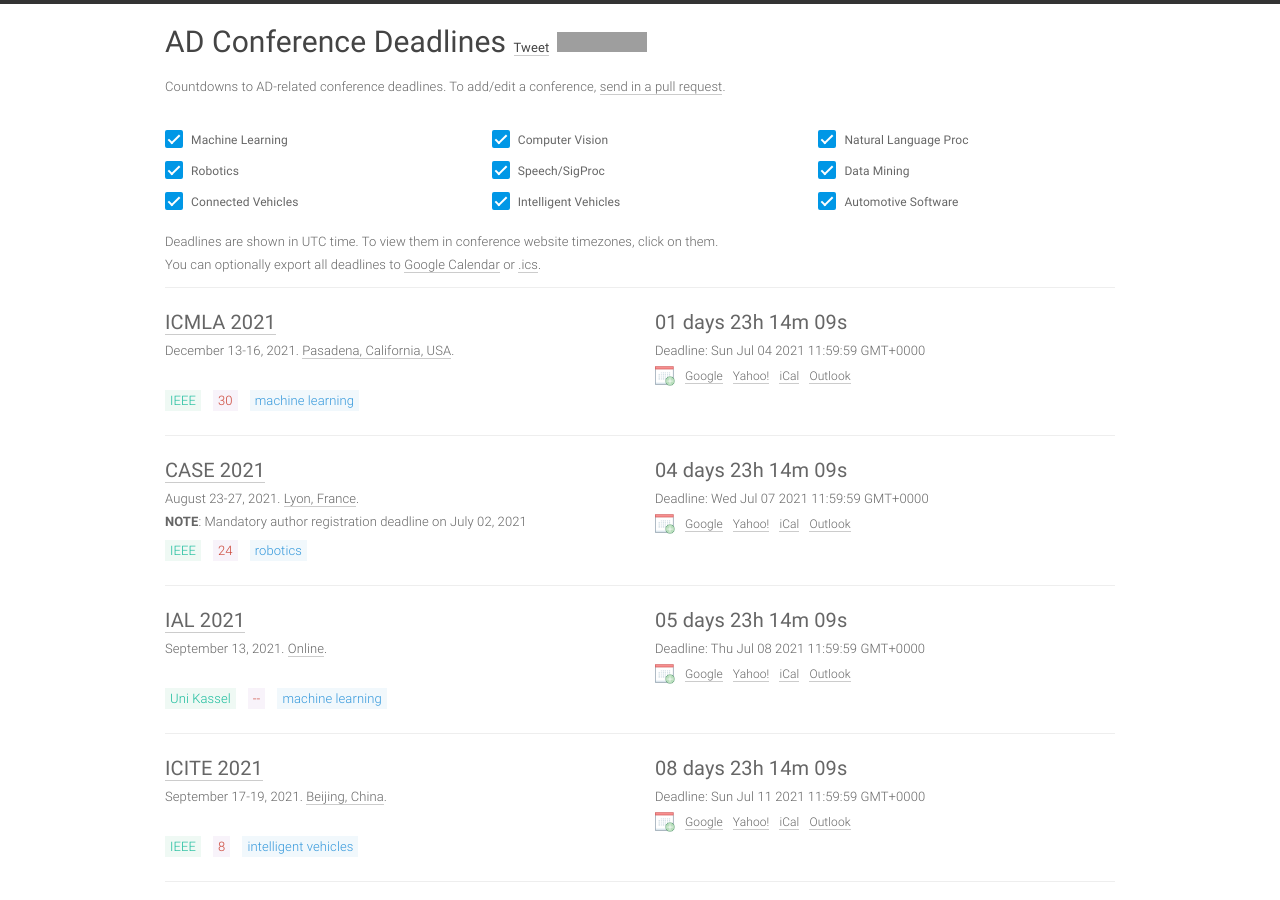
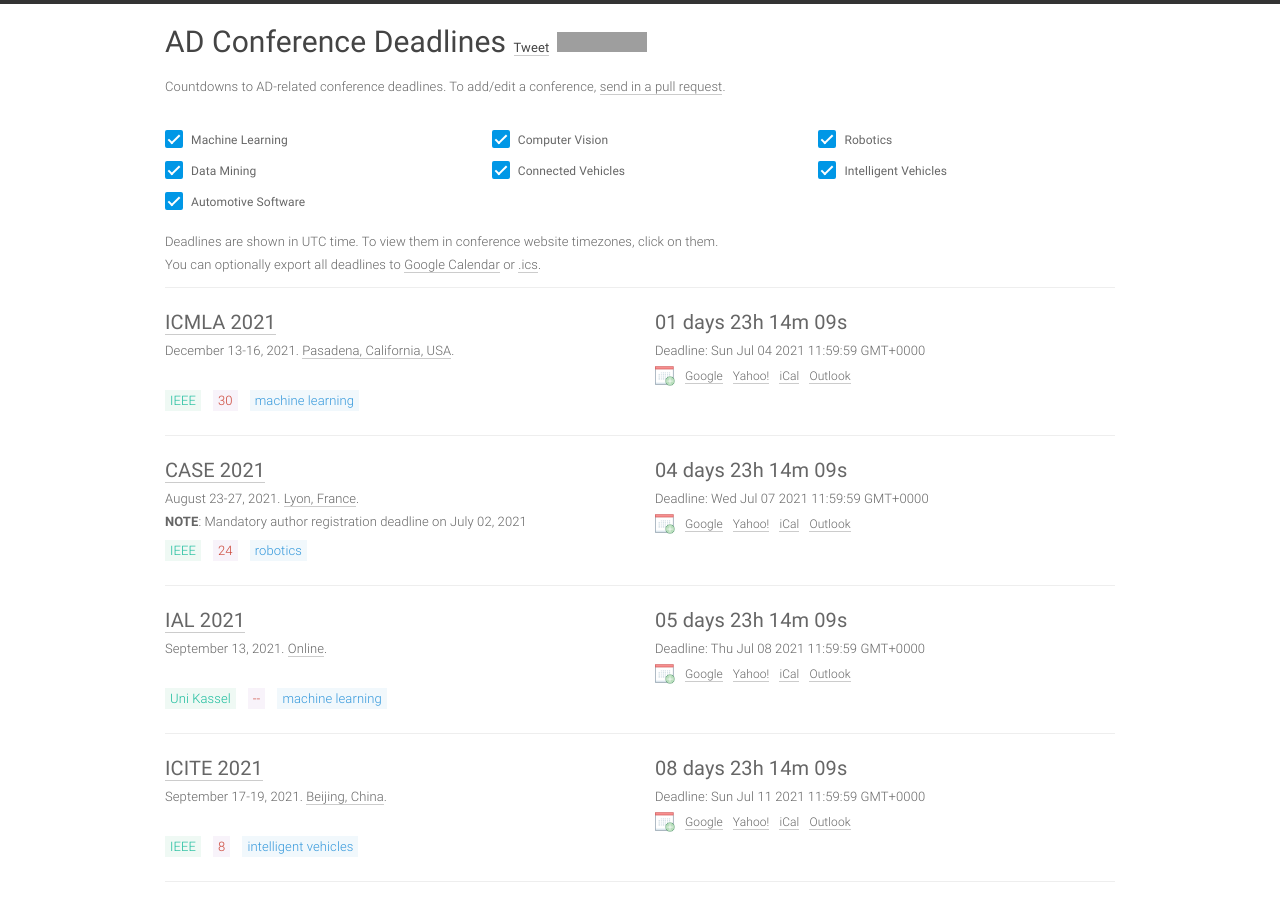
Before and after one commit to paperswithcode/ai-deadlines, a Jekyll site: the page built from index.html, in a window 1280 px wide and 900 px high. Built offline with Jekyll 4.4.1, drawn with Linux system fonts in a browser that asks for light colours; comment, search, counter and statistics services are not loaded; grey boxes are pictures that could not be loaded.

Commit message:
Removed NLP/SP

```diff
--- a/_data/types.yml
+++ b/_data/types.yml
@@ -3,12 +3,8 @@
   sub: ML
 - name: Computer Vision
   sub: CV
-- name: Natural Language Proc
-  sub: NLP
 - name: Robotics
   sub: RO
-- name: Speech/SigProc
-  sub: SP
 - name: Data Mining
   sub: DM
 - name: Connected Vehicles
```
